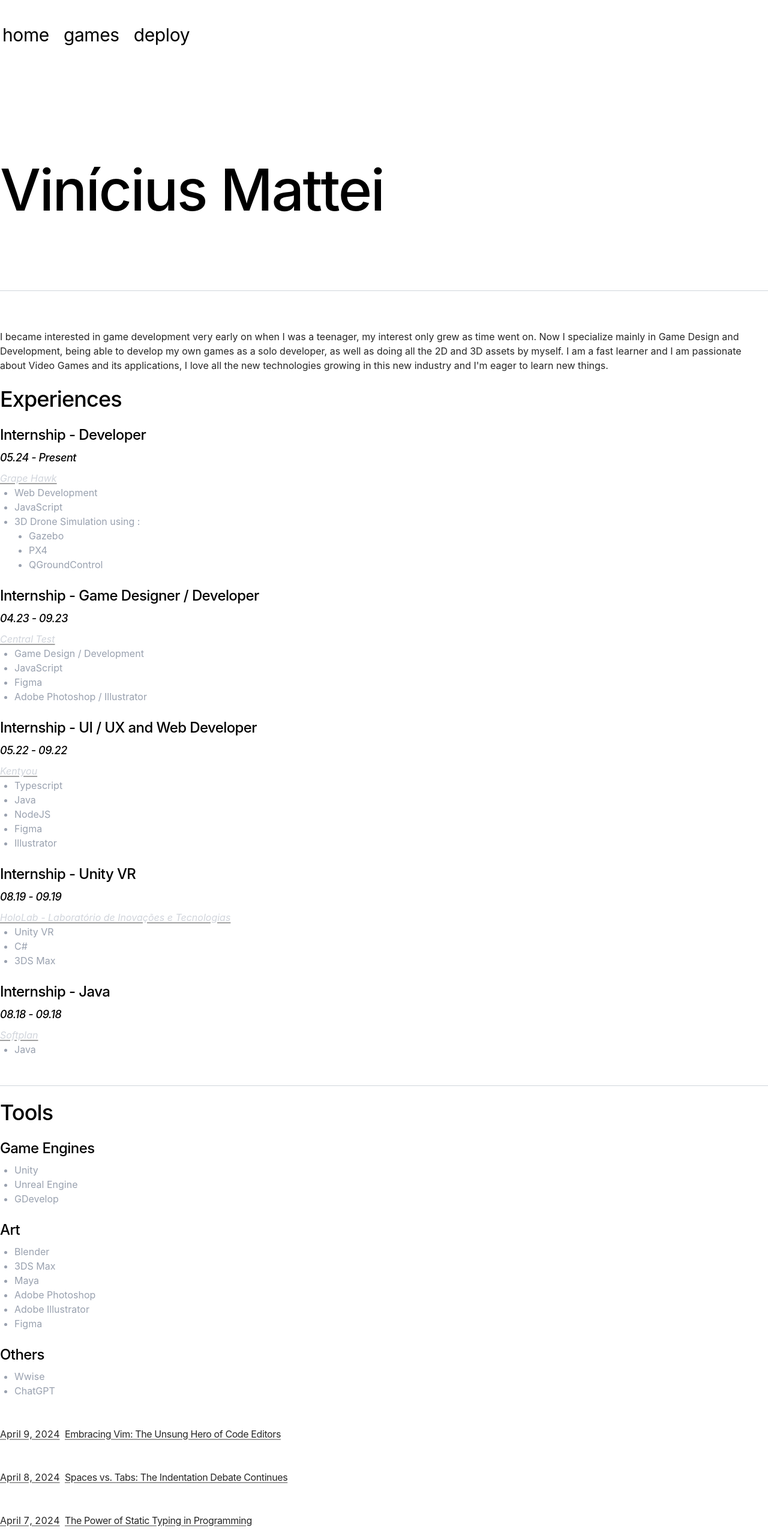
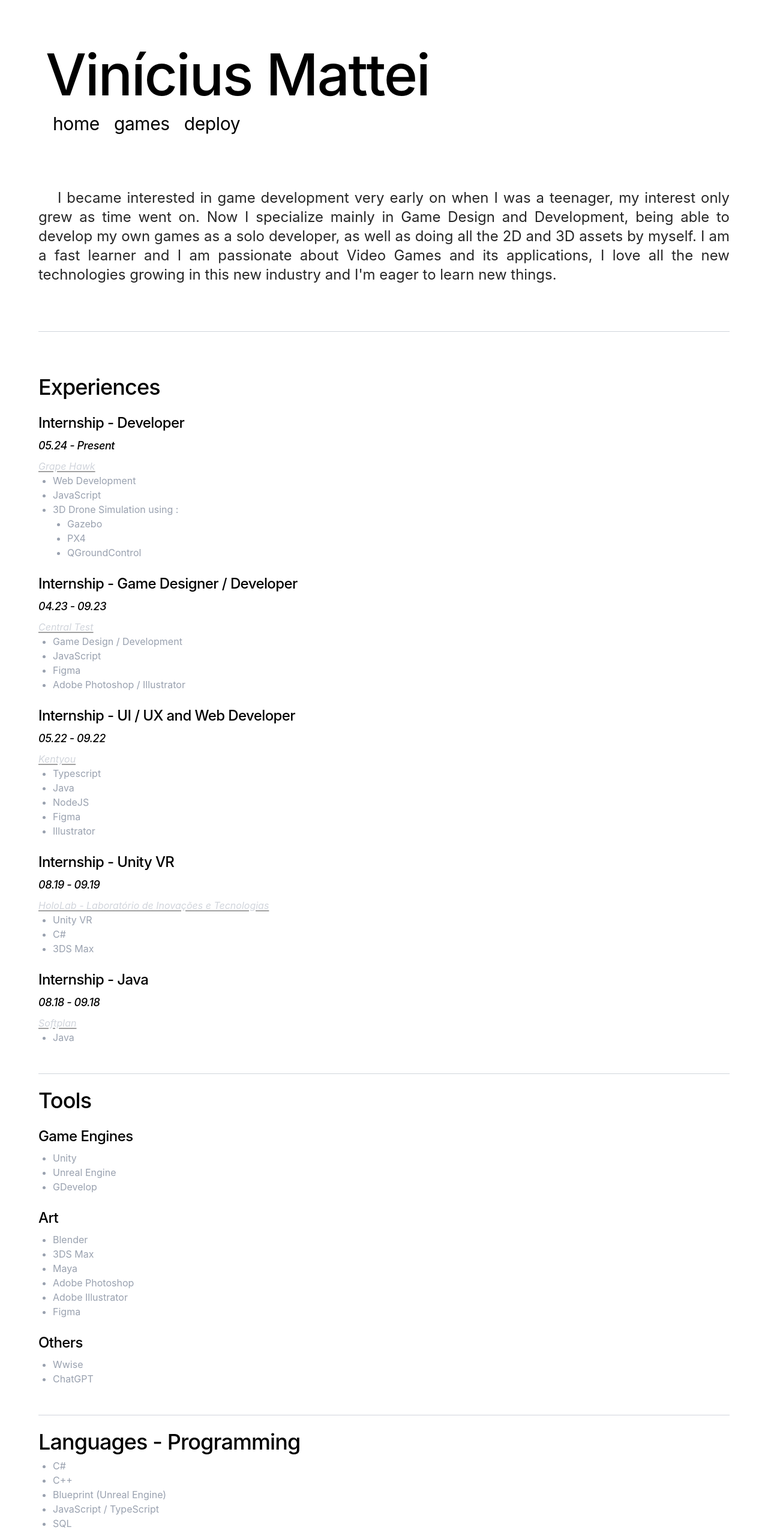
Before and after one commit to vpmattei/vinicius_mattei_portfolio, a Next.js app: page / in a window 1280 px wide. Shown: the top 2555 px of the page at 60% size. Built offline with nearby package versions, Linux system fonts and the light colour scheme.

Commit message:
Lots of things

```diff
--- a/app/blog/page.tsx
+++ b/app/blog/page.tsx
@@ -1,7 +1,7 @@
 import { BlogPosts } from "app/components/posts";
 
 export const metadata = {
-  title: "Blog",
+  title: "Games",
   description: "Read my blog.",
 };
 
--- a/app/components/footer.tsx
+++ b/app/components/footer.tsx
@@ -35,7 +35,7 @@ export default function Footer() {
             className="flex items-center transition-all hover:text-neutral-800 dark:hover:text-neutral-100"
             rel="noopener noreferrer"
             target="_blank"
-            href="https://github.com/vercel/next.js"
+            href="https://github.com/vpmattei/vinicius_mattei_portfolio"
           >
             <ArrowIcon />
             <p className="ml-2 h-7">github</p>
--- a/app/components/nav.tsx
+++ b/app/components/nav.tsx
@@ -14,8 +14,9 @@ const navItems = {
 
 export function Navbar() {
   return (
-    <aside className="-ml-[8px] mb-16 tracking-tight">
-      <div className="lg:sticky lg:top-20">
+    <aside className="-ml-[8px] mb-8 p-5 tracking-tight dark:text-zinc-950 dark:bg-lime-200">
+      <div className="lg:sticky lg:top-20 ">
+        <h1 className="text-8xl font-medium tracking-tight mt-6 mb-2">Vinícius Mattei</h1>
         <nav
           className="flex flex-row items-start relative px-0 pb-0 fade md:overflow-auto scroll-pr-6 md:relative"
           id="nav"
@@ -26,7 +27,7 @@ export function Navbar() {
                 <Link
                   key={path}
                   href={path}
-                  className="text-3xl transition-all hover:text-neutral-800 dark:hover:text-neutral-500 flex align-middle relative py-1 px-2 m-1"
+                  className="text-3xl transition-all hover:text-neutral-800 dark:hover:text-lime-500 flex align-middle relative py-1 px-2 m-1"
                 >
                   {name}
                 </Link>
--- a/app/layout.tsx
+++ b/app/layout.tsx
@@ -11,8 +11,8 @@ import { baseUrl } from './sitemap'
 export const metadata: Metadata = {
   metadataBase: new URL(baseUrl),
   title: {
-    default: 'Vinicius Mattei',
-    template: '%s | Next.js Portfolio Starter',
+    default: 'Home | Vinícius Mattei',
+    template: '%s | Vinícius Mattei',
   },
   description: 'This is my portfolio.',
   openGraph: {
@@ -47,12 +47,12 @@ export default function RootLayout({
     <html
       lang="en"
       className={cx(
-        'text-black bg-white dark:text-white dark:bg-black',
+        'text-black bg-white dark:text-white dark:bg-zinc-950',
         GeistSans.variable,
         GeistMono.variable
       )}
     >
-      <body className="antialiased w-full max-w-7xl mx-4 mt-8 lg:mx-auto">
+      <body className="antialiased w-full max-w-[90%] mx-4 mt-8 lg:mx-auto">
         <main className="flex-auto min-w-0 mt-6 flex flex-col px-2 md:px-0">
           <Navbar />
           {children}
--- a/app/page.tsx
+++ b/app/page.tsx
@@ -3,12 +3,7 @@ import { BlogPosts } from "app/components/posts";
 export default function Page() {
   return (
     <section className="prose">
-      <h1>
-        Vinícius Mattei
-      </h1>
-      <hr className="border-t border-gray-300 my-6" />
-      <br />
-      <p className="mb-4">
+      <p className="text-2xl indent-8 text-justify">
         {`I became interested in game development very early on when
          I was a teenager, my interest only grew as time went on.
          Now I specialize mainly in Game Design and Development,
@@ -18,24 +13,24 @@ export default function Page() {
            and its applications, I love all the new technologies growing
             in this new industry and I'm eager to learn new things.`}
       </p>
-
-      <h2>
-        Experiences
-      </h2>
+      <br></br>
+      <hr className="border-t border-gray-300 my-6" />
+      <br></br>
+      <h2>Experiences</h2>
       {/* ---------------------------- GRAPE HAWK ---------------------------- */}
-      <h3>
-        Internship - Developer
-      </h3>
-      <h4 className="italic">
-        05.24 - Present
-      </h4>
-      <a className="italic underline text-gray-300" href="https://grapehawk.com">
+      <h3>Internship - Developer</h3>
+      <h4 className="italic">05.24 - Present</h4>
+      <a
+        className="italic underline text-gray-300"
+        href="https://grapehawk.com"
+      >
         Grape Hawk
       </a>
       <ul className="text-gray-400">
         <li>Web Development</li>
         <li>JavaScript</li>
-        <li>3D Drone Simulation using :
+        <li>
+          3D Drone Simulation using :
           <ul>
             <li>Gazebo</li>
             <li>PX4</li>
@@ -44,13 +39,12 @@ export default function Page() {
         </li>
       </ul>
       {/* ---------------------------- CENTRAL TEST ---------------------------- */}
-      <h3>
-        Internship - Game Designer / Developer
-      </h3>
-      <h4 className="italic">
-        04.23 - 09.23
-      </h4>
-      <a className="italic underline text-gray-300" href="http://centraltest.fr">
+      <h3>Internship - Game Designer / Developer</h3>
+      <h4 className="italic">04.23 - 09.23</h4>
+      <a
+        className="italic underline text-gray-300"
+        href="http://centraltest.fr"
+      >
         Central Test
       </a>
       <ul className="text-gray-400">
@@ -60,12 +54,8 @@ export default function Page() {
         <li>Adobe Photoshop / Illustrator</li>
       </ul>
       {/* ---------------------------- KENTYOU ---------------------------- */}
-      <h3>
-        Internship - UI / UX and Web Developer
-      </h3>
-      <h4 className="italic">
-        05.22 - 09.22
-      </h4>
+      <h3>Internship - UI / UX and Web Developer</h3>
+      <h4 className="italic">05.22 - 09.22</h4>
       <a className="italic underline text-gray-300" href="http://kentyou.com">
         Kentyou
       </a>
@@ -77,13 +67,12 @@ export default function Page() {
         <li>Illustrator</li>
       </ul>
       {/* ---------------------------- HOLOLAB ---------------------------- */}
-      <h3>
-        Internship - Unity VR
-      </h3>
-      <h4 className="italic">
-        08.19 - 09.19
-      </h4>
-      <a className="italic underline text-gray-300" href="https://www.hololab.com.br">
+      <h3>Internship - Unity VR</h3>
+      <h4 className="italic">08.19 - 09.19</h4>
+      <a
+        className="italic underline text-gray-300"
+        href="https://www.hololab.com.br"
+      >
         HoloLab - Laboratório de Inovações e Tecnologias
       </a>
       <ul className="text-gray-400">
@@ -92,13 +81,12 @@ export default function Page() {
         <li>3DS Max</li>
       </ul>
       {/* ---------------------------- SOFTPLAN ---------------------------- */}
-      <h3>
-        Internship - Java
-      </h3>
-      <h4 className="italic">
-        08.18 - 09.18
-      </h4>
-      <a className="italic underline text-gray-300" href="http://softplan.com.br">
+      <h3>Internship - Java</h3>
+      <h4 className="italic">08.18 - 09.18</h4>
+      <a
+        className="italic underline text-gray-300"
+        href="http://softplan.com.br"
+      >
         Softplan
       </a>
       <ul className="text-gray-400">
@@ -108,22 +96,16 @@ export default function Page() {
       {/* ---------------------------- TOOLS ---------------------------- */}
       <br />
       <hr className="border-t border-gray-300 my-6" />
-      <h2>
-        Tools
-      </h2>
+      <h2>Tools</h2>
       {/* ---------------------------- GAME ENGINES ---------------------------- */}
-      <h3>
-        Game Engines
-      </h3>
+      <h3>Game Engines</h3>
       <ul className="text-gray-400">
         <li>Unity</li>
         <li>Unreal Engine</li>
         <li>GDevelop</li>
       </ul>
       {/* ---------------------------- ART ---------------------------- */}
-      <h3>
-      Art
-      </h3>
+      <h3>Art</h3>
       <ul className="text-gray-400">
         <li>Blender</li>
         <li>3DS Max</li>
@@ -133,13 +115,37 @@ export default function Page() {
         <li>Figma</li>
       </ul>
       {/* ---------------------------- OTHERS ---------------------------- */}
-      <h3>
-      Others
-      </h3>
+      <h3>Others</h3>
       <ul className="text-gray-400">
         <li>Wwise</li>
         <li>ChatGPT</li>
       </ul>
+
+      {/* ---------------------------- PROGRAMMING ---------------------------- */}
+      <br />
+      <hr className="border-t border-gray-300 my-6" />
+      <h2>Languages - Programming</h2>
+      <ul className="text-gray-400">
+        <li>C#</li>
+        <li>C++</li>
+        <li>Blueprint (Unreal Engine)</li>
+        <li>JavaScript / TypeScript</li>
+        <li>SQL</li>
+        <li>XML</li>
+      </ul>
+
+      {/* ---------------------------- SPOKEN LANGUAGES ---------------------------- */}
+      <br />
+      <hr className="border-t border-gray-300 my-6" />
+      <h2>Languages - Spoken</h2>
+      <h3>Portuguese (Brazil)</h3>
+      <p className="text-gray-400">Native language</p>
+      <h3>French</h3>
+      <p className="text-gray-400">Fluent</p>
+      <h3>English</h3>
+      <p className="text-gray-400">Fluent</p>
+      <h3>Spanish</h3>
+      <p className="text-gray-400">Conversational level</p>
       <div className="my-8">
         <BlogPosts />
       </div>
```
